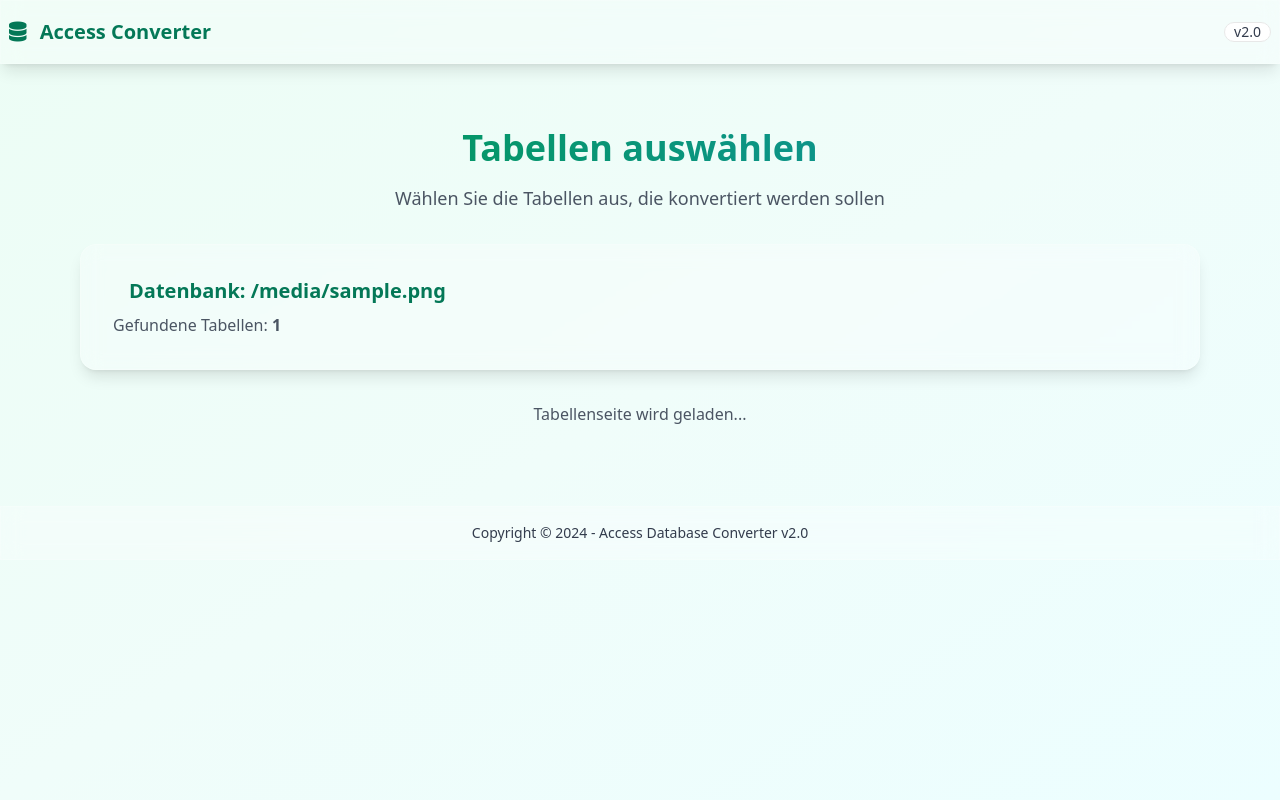
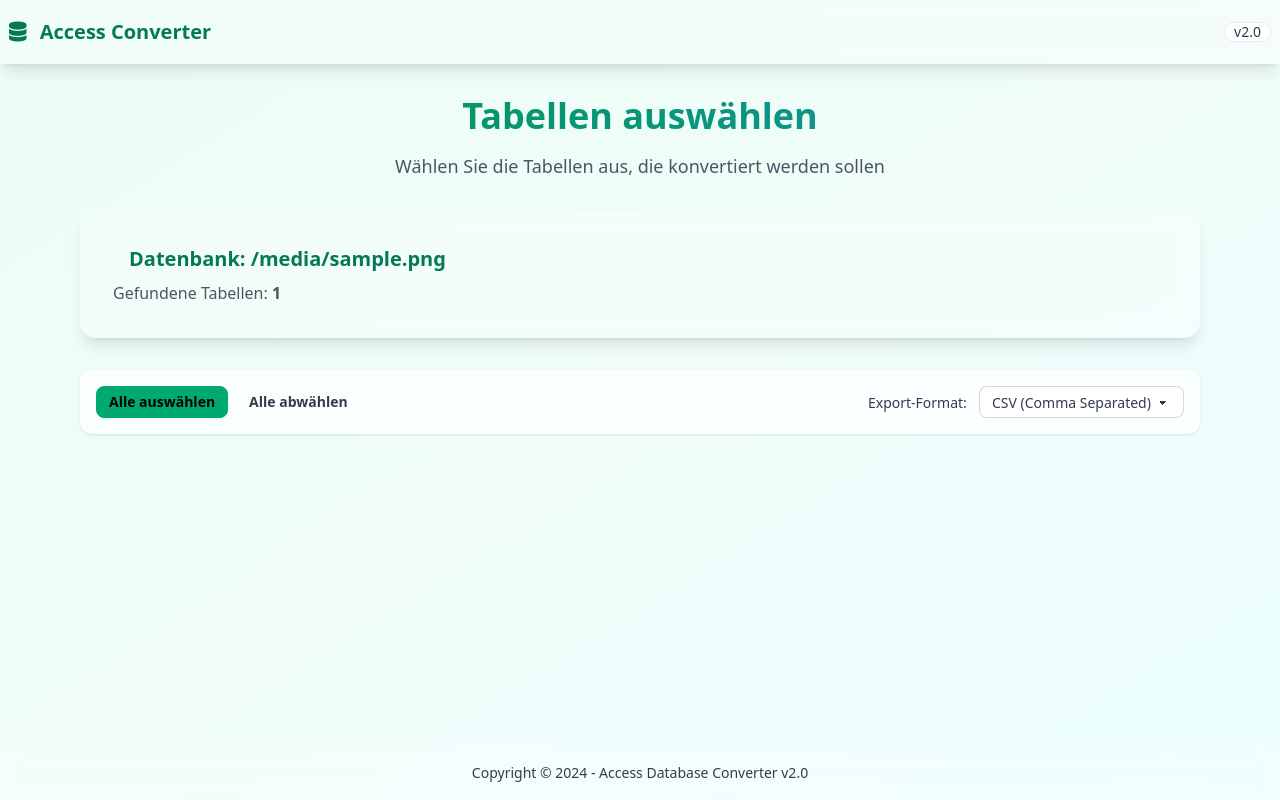
Before and after one commit to baronblk/acceess_converter_docker, a FastAPI app: template app/templates/tables_simple.html in a window 1280 px wide. Run offline with FastAPI, Linux system fonts and the light colour scheme; the template is opened without the code that fills it: most values are stand-ins (such as "Sample title", 1, 10 or a date in 2020); parts of the project's set-up code (start-up, migrations or seed data) failed here and were passed over; some libraries are stand-ins or nearby versions.

Commit message:
fix(sql): quote table names with [] for UCanAccess compatibility and add logging

```diff
--- a/app/main.py
+++ b/app/main.py
@@ -421,10 +421,18 @@ async def _process_conversion(job_id: str, selected_tables: List[str], export_fo
 
         logger.info(f"Conversion completed for job {job_id}")
 
+    except ValueError as e:
+        # Handle validation errors (e.g., invalid table names)
+        error_msg = f"Validation error: {str(e)}"
+        logger.error(f"Validation error for job {job_id}: {str(e)}")
+        job_manager.update_job_status(job_id, JobStatus.FAILED)
+        job_manager.update_job_progress(job_id, 0, error_msg)
     except Exception as e:
+        # Handle all other errors
+        error_msg = f"Conversion failed: {str(e)}"
         logger.error(f"Conversion error for job {job_id}: {str(e)}")
         job_manager.update_job_status(job_id, JobStatus.FAILED)
-        job_manager.update_job_progress(job_id, 0, f"Conversion failed: {str(e)}")
+        job_manager.update_job_progress(job_id, 0, error_msg)
 
 
 @app.on_event("startup")
--- a/app/services/ucan.py
+++ b/app/services/ucan.py
@@ -1,6 +1,7 @@
 from __future__ import annotations
 import os
 import logging
+import re
 from pathlib import Path
 from typing import List, Dict, Any, Tuple
 import pandas as pd
@@ -13,6 +14,44 @@ logger = get_logger("ucan")
 
 # UCanAccess Driver Class
 DRIVER_CLASS = "net.ucanaccess.jdbc.UcanaccessDriver"
+
+
+def validate_table_name(table_name: str) -> bool:
+    """
+    Validate table name to prevent SQL injection.
+    Allows alphanumeric characters, underscores, hyphens, and spaces.
+
+    Args:
+        table_name: Name of the table to validate
+
+    Returns:
+        True if valid, False otherwise
+    """
+    if not table_name:
+        return False
+
+    # Allow alphanumeric characters, underscores, hyphens, and spaces
+    # This pattern matches typical Access table names
+    # Access allows spaces and many special characters in table names
+    pattern = r'^[A-Za-z0-9_\-\s]+$'
+    return bool(re.match(pattern, table_name)) and len(table_name.strip()) > 0
+
+
+def format_table_name_for_ucanaccess(table_name: str) -> str:
+    """
+    Format table name for UCanAccess SQL queries.
+    UCanAccess requires table names to be wrapped in square brackets [].
+
+    Args:
+        table_name: Raw table name
+
+    Returns:
+        Formatted table name wrapped in square brackets
+    """
+    if not validate_table_name(table_name):
+        raise ValueError(f"Invalid table name: '{table_name}'. Only alphanumeric characters, underscores, hyphens, and spaces are allowed.")
+
+    return f"[{table_name}]"
 
 
 def _ucan_home() -> Path:
@@ -352,17 +391,30 @@ def read_table(db_path: Path, table_name: str) -> pd.DataFrame:
 
     Returns:
         pandas DataFrame containing the table data
+
+    Raises:
+        ValueError: If table name is invalid
+        Exception: If database read fails
     """
     try:
         db_path = Path(db_path)
         logger.info(f"Reading table '{table_name}' from {db_path}")
 
+        # Validate table name to prevent SQL injection
+        if not validate_table_name(table_name):
+            error_msg = f"Invalid table name: '{table_name}'. Only alphanumeric characters, underscores, and hyphens are allowed."
+            logger.error(error_msg)
+            raise ValueError(error_msg)
+
         conn = connect(db_path)
 
         try:
-            # Use pandas to read the SQL query
-            query = f'SELECT * FROM "{table_name}"'
-            logger.debug(f"Executing query: {query}")
+            # Format table name for UCanAccess (use square brackets)
+            formatted_table_name = format_table_name_for_ucanaccess(table_name)
+            query = f'SELECT * FROM {formatted_table_name}'
+
+            # Log the actual SQL query being executed
+            logger.info(f"Executing SQL query: {query}")
 
             df = pd.read_sql_query(query, conn)
 
@@ -380,11 +432,15 @@ def read_table(db_path: Path, table_name: str) -> pd.DataFrame:
                 memory_mb = df.memory_usage(deep=True).sum() / (1024 * 1024)
                 logger.debug(f"Memory usage: {memory_mb:.2f}MB")
 
+            logger.info(f"Successfully read table '{table_name}' with {row_count} rows")
             return df
 
         finally:
             conn.close()
 
+    except ValueError as e:
+        # Re-raise validation errors as-is
+        raise
     except Exception as e:
         logger.exception(f"Failed to read table '{table_name}' from {db_path}: {str(e)}")
         raise
--- a/app/templates/tables_simple.html
+++ b/app/templates/tables_simple.html
@@ -1,48 +1,39 @@
 <!DOCTYPE html>
 <html lang="de" data-theme="emerald">
 <head>
-    <meta charset="UTF-8">
-    <meta name="viewport" content="width=device-width, initial-scale=1.0">
+  <meta charset="UTF-8" />
+  <meta name="viewport" content="width=device-width, initial-scale=1.0"/>
   <title>Tabellen auswählen - Access Database Converter</title>
+
+  <!-- Tailwind/Daisy (CDN nur für Dev) -->
   <script src="https://cdn.tailwindcss.com"></script>
-    <link href="https://cdn.jsdelivr.net/npm/daisyui@4.4.19/dist/full.min.css" rel="stylesheet" type="text/css" />
+  <link href="https://cdn.jsdelivr.net/npm/daisyui@4.4.19/dist/full.min.css" rel="stylesheet" type="text/css"/>
   <script src="https://unpkg.com/alpinejs@3.x.x/dist/cdn.min.js" defer></script>
-    <link rel="stylesheet" href="https://cdnjs.cloudflare.com/ajax/libs/font-awesome/6.4.0/css/all.min.css">
+  <link rel="stylesheet" href="https://cdnjs.cloudflare.com/ajax/libs/font-awesome/6.4.0/css/all.min.css"/>
+
   <style>
-        html {
-            height: 100%;
-            overflow-y: scroll;
+    /* Seite darf IMMER vertikal scrollen (kein Overflow-Lock) */
+    html { height: auto; min-height: 100%; overflow-y: auto; }
+    body { min-height: 100vh; overflow-y: auto; }
+    html, body, main, .container { overflow-y: auto !important; }
+
+    .glass-card {
+      background: rgba(255,255,255,.25);
+      backdrop-filter: blur(10px);
+      border: 1px solid rgba(255,255,255,.2);
     }
-        body {
-            height: auto;
-            min-height: 100vh;
-            overflow-y: visible;
-        }
-        .glass-card {
-            background: rgba(255, 255, 255, 0.25);
-            backdrop-filter: blur(10px);
-            border: 1px solid rgba(255, 255, 255, 0.2);
-        }
-        .table-card {
-            transition: all 0.3s ease;
-        }
-        .table-card:hover {
-            transform: translateY(-2px);
-            box-shadow: 0 20px 25px -5px rgba(0, 0, 0, 0.1);
-        }
-        .table-card.selected {
-            border-color: #10b981;
-            background-color: rgba(16, 185, 129, 0.1);
-        }
+    .table-card { transition: all .3s ease; }
+    .table-card:hover { transform: translateY(-2px); box-shadow: 0 20px 25px -5px rgba(0,0,0,.1); }
+    .table-card.selected { border-color:#10b981; background-color: rgba(16,185,129,.1); }
   </style>
 </head>
-<body class="bg-gradient-to-br from-emerald-50 via-teal-50 to-cyan-50">
-    <!-- Navigation -->
-    <nav class="navbar glass-card shadow-lg mb-8">
+
+<body class="bg-gradient-to-br from-emerald-50 via-teal-50 to-cyan-50 min-h-screen flex flex-col">
+  <!-- Navigation (sticky) -->
+  <nav class="navbar glass-card shadow-lg sticky top-0 z-50">
     <div class="navbar-start">
       <div class="text-xl font-bold text-emerald-700">
-                <i class="fas fa-database mr-2"></i>
-                Access Converter
+        <i class="fas fa-database mr-2"></i> Access Converter
       </div>
     </div>
     <div class="navbar-end">
@@ -50,8 +41,8 @@
     </div>
   </nav>
 
-    <!-- Main Content -->
-    <div class="container mx-auto px-4 py-8 max-w-6xl" x-data="tableSelector()">
+  <!-- Main -->
+  <main class="container mx-auto px-4 py-8 max-w-6xl flex-1">
     <!-- Header -->
     <div class="text-center mb-8">
       <h1 class="text-4xl font-bold text-gray-800 mb-4">
@@ -59,29 +50,50 @@
           Tabellen auswählen
         </span>
       </h1>
-            <p class="text-lg text-gray-600">
-                Wählen Sie die Tabellen aus, die konvertiert werden sollen
-            </p>
+      <p class="text-lg text-gray-600">Wählen Sie die Tabellen aus, die konvertiert werden sollen</p>
     </div>
 
     <!-- Database Info -->
-        <div class="card glass-card shadow-lg mb-8">
+    <div class="card glass-card shadow-lg mb-8 overflow-visible">
       <div class="card-body">
         <h2 class="card-title text-emerald-700">
           <i class="fas fa-file-database mr-2"></i>
           Datenbank: {{ job.original_filename }}
         </h2>
-                <p class="text-gray-600">
-                    Gefundene Tabellen: <span class="font-semibold">{{ job.tables|length }}</span>
+        <p class="text-gray-600">Gefundene Tabellen:
+          <span class="font-semibold">{{ job.tables|length }}</span>
         </p>
       </div>
     </div>
 
-        <!-- Rest of content here... -->
-        <div class="text-center">
-            <p class="text-gray-600">Tabellenseite wird geladen...</p>
+    <!-- Controls (sticky) -->
+    <div x-data="tableSelector()">
+      <div class="sticky top-20 z-10 bg-base-100/70 backdrop-blur rounded-xl p-4 shadow mb-4">
+        <div class="flex items-center gap-3 justify-between">
+          <div class="flex gap-2">
+            <button class="btn btn-success btn-sm">Alle auswählen</button>
+            <button class="btn btn-ghost btn-sm">Alle abwählen</button>
+          </div>
+          <div>
+            <label class="label-text mr-2">Export-Format:</label>
+            <select class="select select-bordered select-sm">
+              <option>CSV (Comma Separated)</option>
+              <option>Excel (XLSX)</option>
+              <option>JSON</option>
+              <option>PDF</option>
+            </select>
           </div>
         </div>
+      </div>
+
+      <!-- Tabellenliste: KEIN innerer Scroll mehr (max-h/overflow-y entfernt) -->
+      <div class="mt-4">
+        <div class="grid md:grid-cols-2 lg:grid-cols-3 gap-4">
+          <!-- … deine Tabellencards … -->
+        </div>
+      </div>
+    </div>
+  </main>
 
   <!-- Footer -->
   <footer class="footer footer-center p-4 glass-card text-base-content mt-12">
@@ -89,5 +101,9 @@
       <p>Copyright © 2024 - Access Database Converter v2.0</p>
     </div>
   </footer>
+
+  <script>
+    function tableSelector(){ return { /* deine Logik */ }; }
+  </script>
 </body>
 </html>
```
Lines whose indentation alone changed are shown as unchanged.
